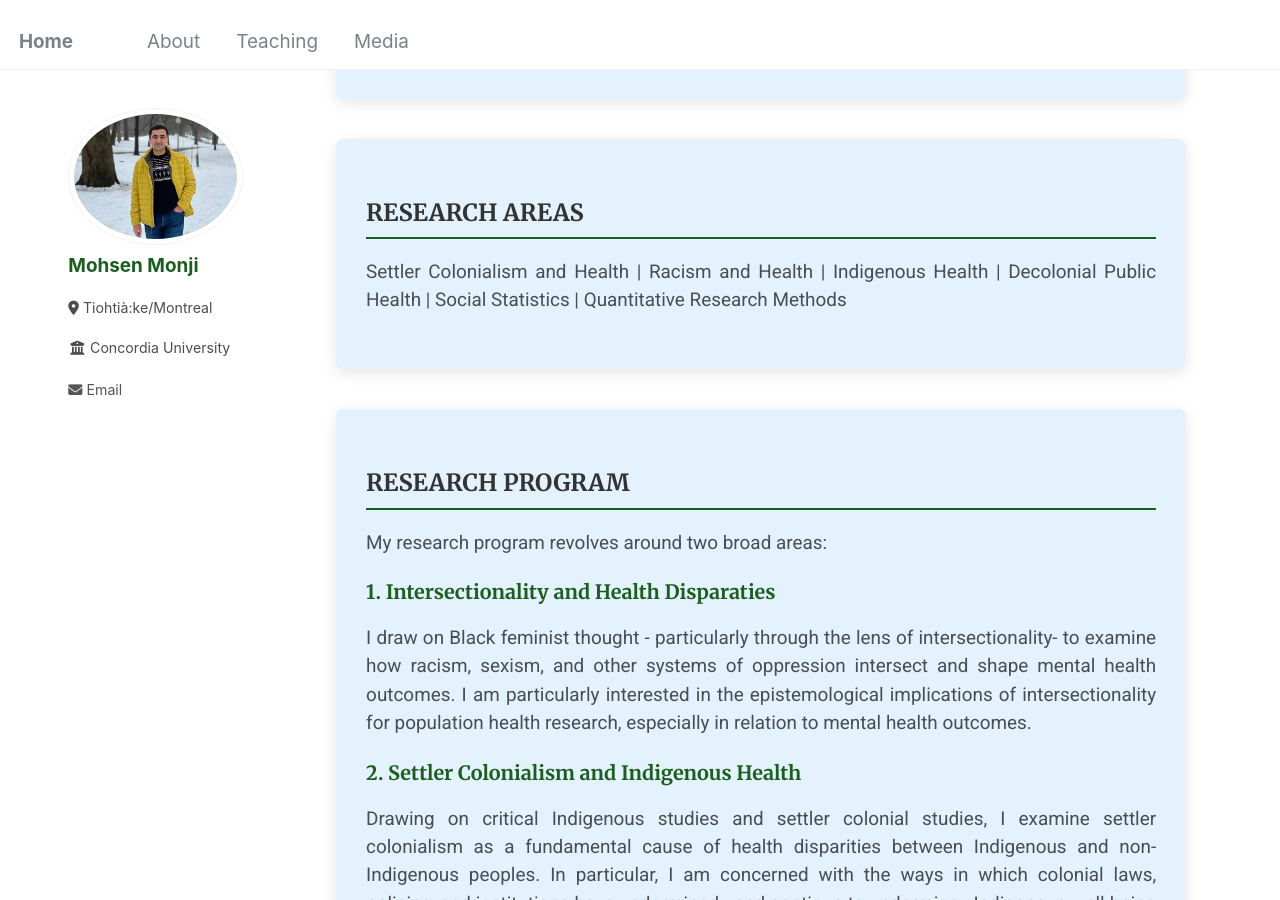
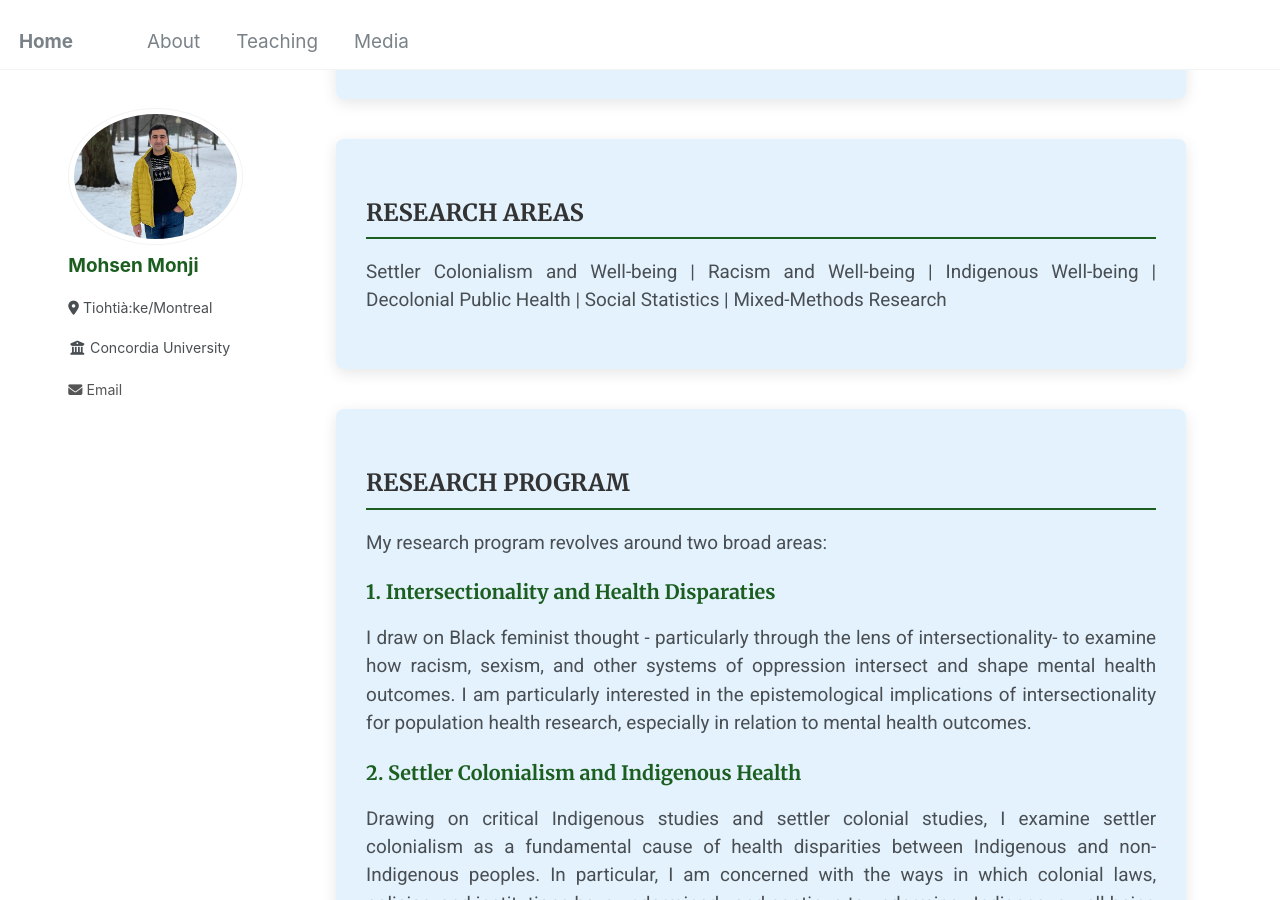
Before and after one commit to Mohsnmonji/mohsnmonji.github.io, a Jekyll site: the page built from about-me.md, in a window 1280 px wide and 900 px high, scrolled down 478 px. Built offline with Jekyll 4.4.1, drawn with Linux system fonts in a browser that asks for light colours.

Commit message:
Update about-me.md

```diff
--- a/about-me.md
+++ b/about-me.md
@@ -68,7 +68,7 @@ author_profile: true
 <div class="about-card">
   <h2>RESEARCH AREAS</h2>
   <p>
-    Settler Colonialism and Health | Racism and Health | Indigenous Health | Decolonial Public Health | Social Statistics | Quantitative Research Methods
+    Settler Colonialism and Well-being | Racism and Well-being | Indigenous Well-being | Decolonial Public Health | Social Statistics | Mixed-Methods Research
   </p>
 </div>
 
```
